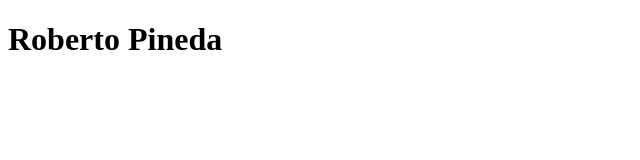
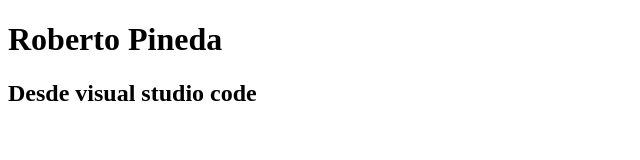
Before and after one commit to rpinedaec83/rpinedaec83.github.io, a plain HTML site: page index.html in a window 1280 px wide. Shown: the whole page, without its empty margins (0-640 px from the left). Drawn offline with Linux system fonts and the light colour scheme.

Commit message:
Creacion del index

```diff
--- a/index.html
+++ b/index.html
@@ -7,5 +7,6 @@
 </head>
 <body>
     <h1>Roberto Pineda</h1>
+    <h2>Desde visual studio code</h2>
 </body>
 </html>
```
